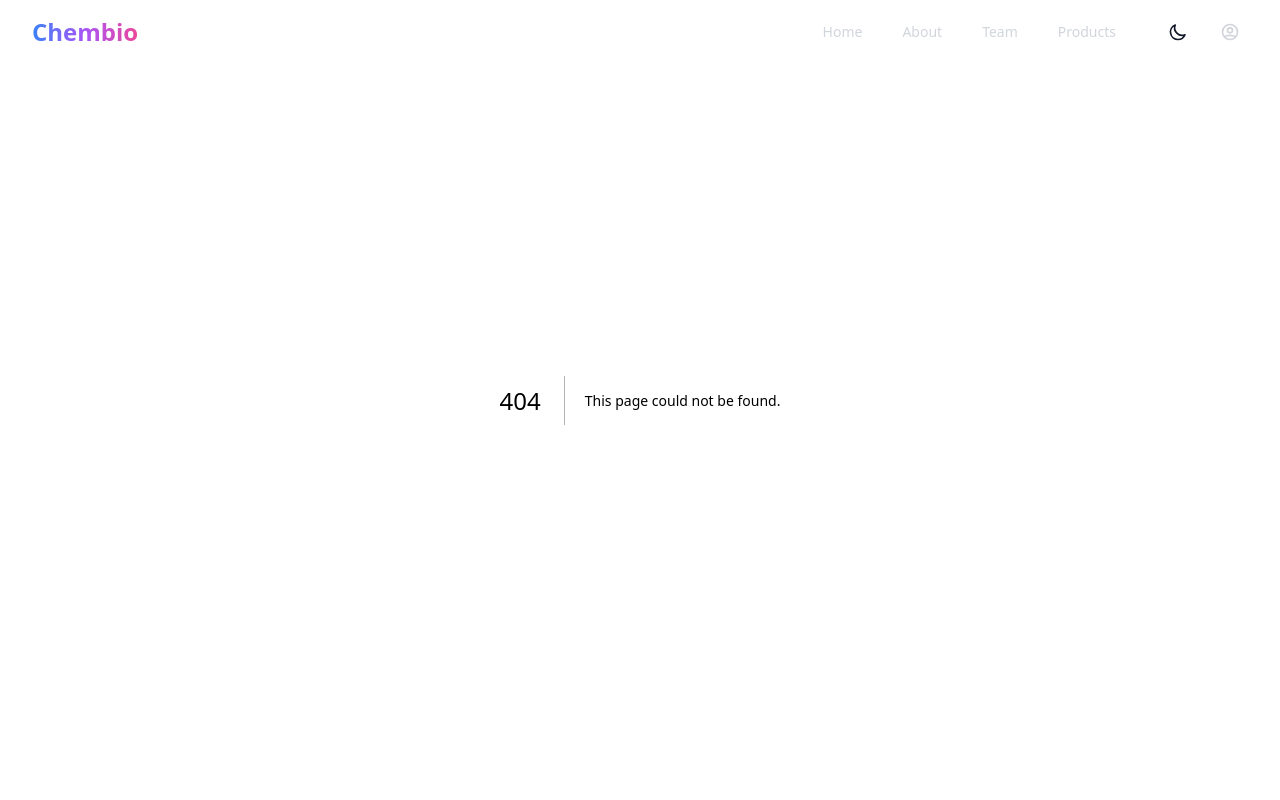
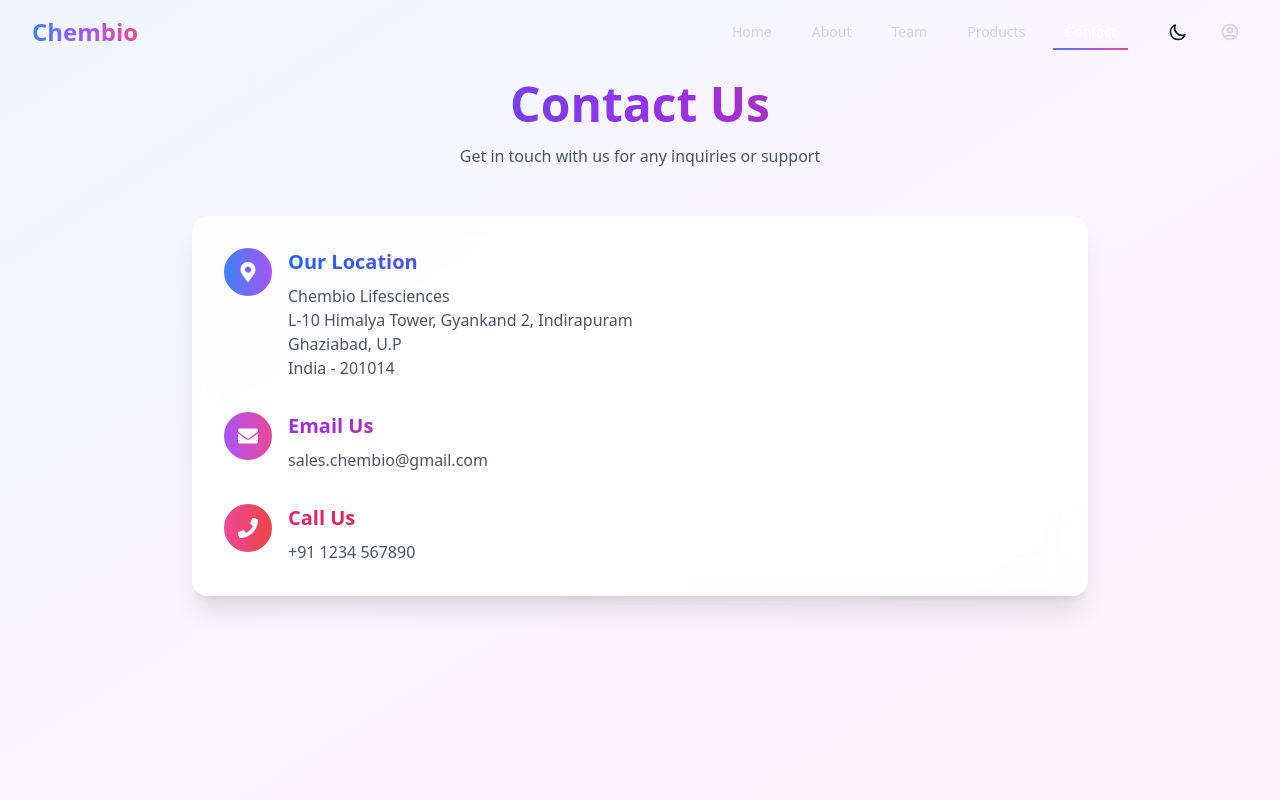
Before and after one commit to gauravitis/chembio-lifesciences, a Next.js app: page /contact in a window 1280 px wide. Before the commit this address had no page. Shown: the top 800 px of the page. Built offline with nearby package versions, Linux system fonts and the light colour scheme.

Commit message:
Add contact page and update hero section with Get Quotes button

```diff
--- a/app/components/Hero.tsx
+++ b/app/components/Hero.tsx
@@ -1,9 +1,10 @@
+import Link from 'next/link';
+
 interface HeroProps {
   onExploreProductsClick: () => void;
-  onRequestQuoteClick: () => void;
 }
 
-const Hero = ({ onExploreProductsClick, onRequestQuoteClick }: HeroProps) => {
+const Hero = ({ onExploreProductsClick }: HeroProps) => {
   return (
     <div className="relative min-h-screen flex items-center justify-center overflow-hidden">
       {/* Background with gradient */}
@@ -36,6 +37,12 @@ const Hero = ({ onExploreProductsClick, onRequestQuoteClick }: HeroProps) => {
               hover:shadow-lg hover:scale-105 transition-all duration-300 ease-in-out">
             Explore Products
           </button>
+          <Link
+            href="/contact"
+            className="px-8 py-3 rounded-full bg-gradient-to-r from-blue-500 via-purple-500 to-pink-500 text-white font-medium
+              hover:shadow-lg hover:scale-105 transition-all duration-300 ease-in-out">
+            Get Quotes
+          </Link>
         </div>
       </div>
     </div>
--- a/app/components/Navbar.tsx
+++ b/app/components/Navbar.tsx
@@ -23,6 +23,7 @@ const Navbar = () => {
     { name: 'About', href: '/about' },
     { name: 'Team', href: '/team' },
     { name: 'Products', href: '/products' },
+    { name: 'Contact', href: '/contact' },
   ];
 
   return (
--- /dev/null
+++ b/app/contact/page.tsx
@@ -0,0 +1,87 @@
+'use client';
+import { motion } from 'framer-motion';
+import { FaMapMarkerAlt, FaEnvelope, FaPhone } from 'react-icons/fa';
+
+const ContactPage = () => {
+  return (
+    <div className="min-h-screen pt-20 pb-10 px-4 sm:px-6 lg:px-8 bg-gradient-to-br from-blue-50 via-purple-50 to-pink-50 dark:from-gray-900 dark:via-purple-900 dark:to-blue-900">
+      <div className="max-w-4xl mx-auto">
+        <motion.div
+          initial={{ opacity: 0, y: 20 }}
+          animate={{ opacity: 1, y: 0 }}
+          transition={{ duration: 0.5 }}
+          className="text-center mb-12"
+        >
+          <h1 className="text-4xl md:text-5xl font-bold bg-gradient-to-r from-blue-600 via-purple-600 to-pink-600 text-transparent bg-clip-text mb-4">
+            Contact Us
+          </h1>
+          <p className="text-gray-600 dark:text-gray-300">
+            Get in touch with us for any inquiries or support
+          </p>
+        </motion.div>
+
+        <motion.div
+          initial={{ opacity: 0, y: 20 }}
+          animate={{ opacity: 1, y: 0 }}
+          transition={{ duration: 0.5, delay: 0.2 }}
+          className="bg-white dark:bg-gray-800 rounded-2xl shadow-xl p-8 backdrop-blur-lg bg-opacity-80 dark:bg-opacity-80"
+        >
+          <div className="grid gap-8">
+            <div className="flex items-start space-x-4">
+              <div className="flex-shrink-0">
+                <div className="w-12 h-12 rounded-full bg-gradient-to-r from-blue-500 to-purple-500 flex items-center justify-center">
+                  <FaMapMarkerAlt className="text-white text-xl" />
+                </div>
+              </div>
+              <div>
+                <h3 className="text-xl font-semibold mb-2 bg-gradient-to-r from-blue-600 to-purple-600 text-transparent bg-clip-text">
+                  Our Location
+                </h3>
+                <p className="text-gray-600 dark:text-gray-300">
+                  Chembio Lifesciences<br />
+                  L-10 Himalya Tower, Gyankand 2, Indirapuram<br />
+                  Ghaziabad, U.P<br />
+                  India - 201014
+                </p>
+              </div>
+            </div>
+
+            <div className="flex items-start space-x-4">
+              <div className="flex-shrink-0">
+                <div className="w-12 h-12 rounded-full bg-gradient-to-r from-purple-500 to-pink-500 flex items-center justify-center">
+                  <FaEnvelope className="text-white text-xl" />
+                </div>
+              </div>
+              <div>
+                <h3 className="text-xl font-semibold mb-2 bg-gradient-to-r from-purple-600 to-pink-600 text-transparent bg-clip-text">
+                  Email Us
+                </h3>
+                <p className="text-gray-600 dark:text-gray-300">
+                  sales.chembio@gmail.com
+                </p>
+              </div>
+            </div>
+
+            <div className="flex items-start space-x-4">
+              <div className="flex-shrink-0">
+                <div className="w-12 h-12 rounded-full bg-gradient-to-r from-pink-500 to-red-500 flex items-center justify-center">
+                  <FaPhone className="text-white text-xl" />
+                </div>
+              </div>
+              <div>
+                <h3 className="text-xl font-semibold mb-2 bg-gradient-to-r from-pink-600 to-red-600 text-transparent bg-clip-text">
+                  Call Us
+                </h3>
+                <p className="text-gray-600 dark:text-gray-300">
+                  +91 1234 567890
+                </p>
+              </div>
+            </div>
+          </div>
+        </motion.div>
+      </div>
+    </div>
+  );
+};
+
+export default ContactPage;
--- a/app/page.tsx
+++ b/app/page.tsx
@@ -13,7 +13,6 @@ export default function Home() {
     <main className="w-full min-h-screen">
       <Hero
         onExploreProductsClick={() => router.push('/products')}
-        onRequestQuoteClick={() => router.push('/contact')}
       />
       <Brands />
       <Services />
--- a/package.json
+++ b/package.json
@@ -9,6 +9,7 @@
     "lint": "next lint"
   },
   "dependencies": {
+    "framer-motion": "^11.12.0",
     "next": "15.0.3",
     "nodemailer": "^6.9.16",
     "react": "19.0.0-rc-66855b96-20241106",
```
Also changed, not shown: 1 other file (tests, documents, lock files or other folders).
